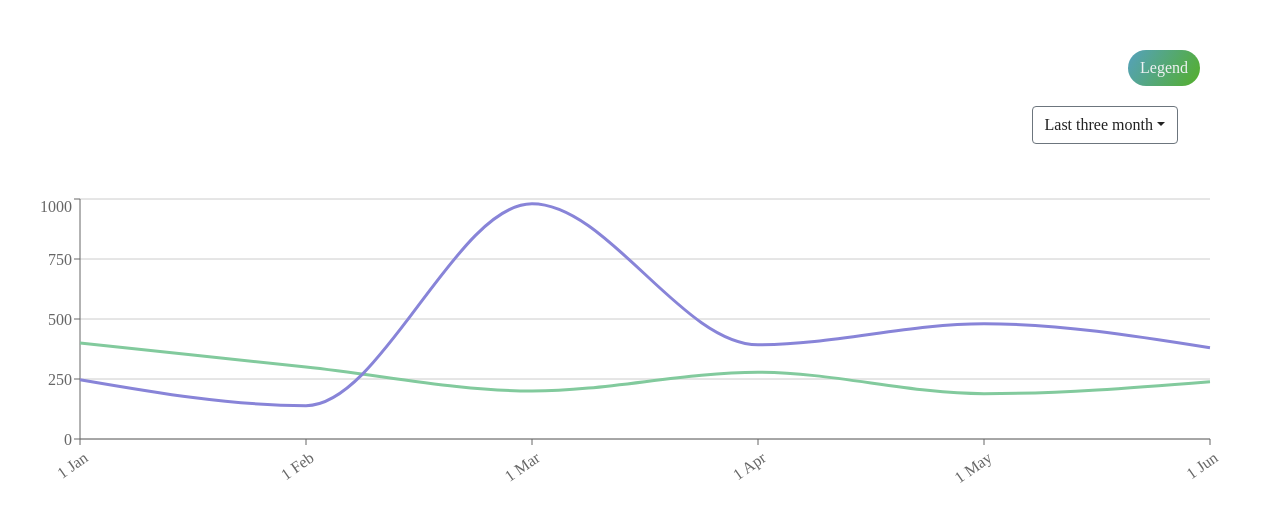
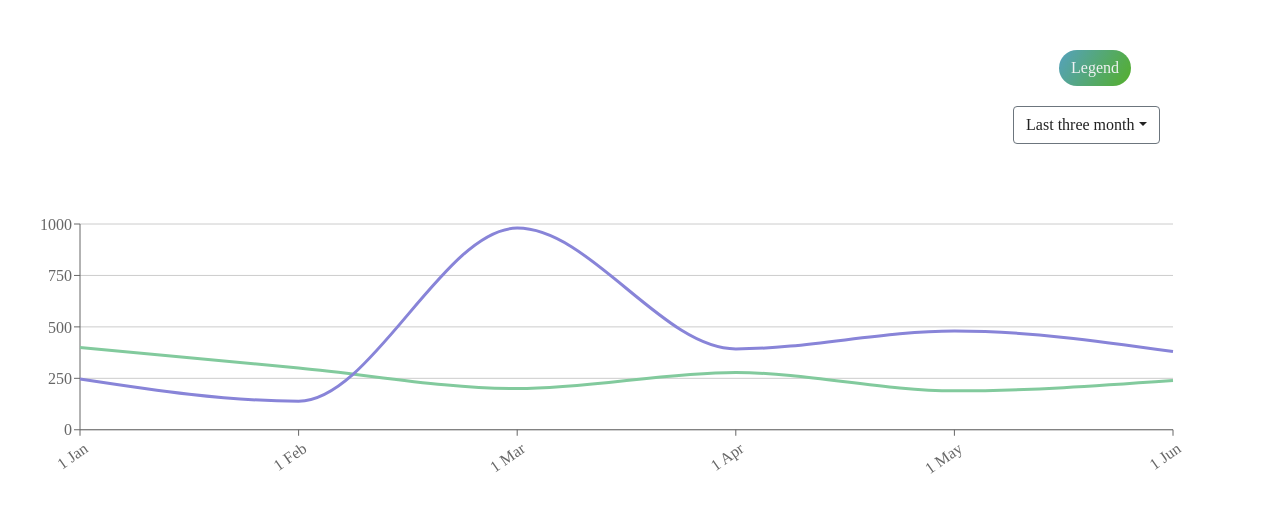
Before and after one commit to sidaryuksel/line-chart-react-app, a React (Create React App) app: page / in a window 1280 px wide. Shown: the top 522 px of the page. Built offline with nearby package versions, Linux system fonts and the light colour scheme; a web font is replaced by a local one.

Commit message:
tooltip style changed

```diff
--- a/src/components/Chart.js
+++ b/src/components/Chart.js
@@ -20,10 +20,10 @@ const Chart = () => {
 			<ResponsiveContainer width="100%" aspect={4}>
 				<LineChart
 					width={700}
-					height={300}
+					height={350}
 					data={lineChartReport}
 					margin={{
-						top: 5,
+						top: 30,
 						right: 30,
 						left: 20,
 						bottom: 5
@@ -33,8 +33,8 @@ const Chart = () => {
 					<XAxis dataKey="name" height={60} tick={<AnnotationAxisTick />} />
 					<YAxis />
 					<Tooltip
-						contentStyle={{ fontSize: 11, borderRadius: '1.5rem', lineHeight: 0.6, letterSpacing: '0.5px' }}
-						labelStyle={{ color: 'darkgreen', textAlign: 'center' }}
+						contentStyle={{ fontSize: 11, borderRadius: '0.7rem', lineHeight: 0.6, letterSpacing: '0.5px', backgroundColor: "#000" }}
+						labelStyle={{ color: 'lightgreen', textAlign: 'center' }}
 					/>
 					<Line
 						dot={false}
@@ -47,6 +47,7 @@ const Chart = () => {
 						<LabelList
 							content={
 								<AnnotationLabel
+                  stroke="#82ca9d"
 									dataKey="dataset1"
 									annotations={annotations}
 									selecetedOne={selecetedOne}
@@ -65,7 +66,8 @@ const Chart = () => {
 						<LabelList
 							content={
 								<AnnotationLabel
-									dataKey="dataset2"
+                stroke="#8884d8"
+                dataKey="dataset2"
 									annotations={annotations}
 									selecetedOne={selecetedOne}
 								/>
--- a/src/components/annotation/AnnotationLabel.js
+++ b/src/components/annotation/AnnotationLabel.js
@@ -1,16 +1,17 @@
 import React from 'react';
 
 const AnnotationLabel = (props) => {
-	const { x, y, stroke, value, index, annotations } = props;
+	const { x, y, stroke, fill, value, index, annotations } = props;
 
 	console.log('annotations', annotations);
 
 	const annotation = annotations.find((val) => val.data.index === index && val.data[val.data.dataKey] === value);
 
+  if(!annotation) return null;
 
-  if(!annotation) return null;
-	const label = annotation.note.label;
   console.log('annotation', annotation)
+  console.log('stroke',fill);
+
 
 	return (
 		<g>
@@ -25,7 +26,7 @@ const AnnotationLabel = (props) => {
 				textAnchor="middle"
 			/>
 			<text x={x - 12} y={y - 15} fill={stroke}>
-				{label}
+				{annotation.note.label}
 			</text>
 		</g>
 	);
--- a/src/style.css
+++ b/src/style.css
@@ -36,7 +36,7 @@ body {
 }
 
 .margin-right {
-    margin-right: 40px;
+    margin-right: 6%;
 }
 
 .float-right {
```
